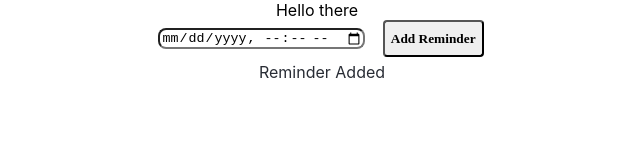
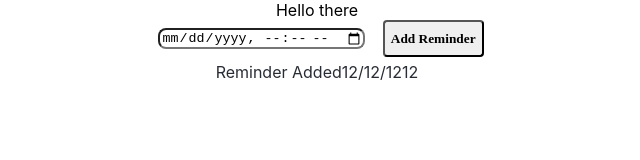
Before and after one commit to kapiljhajhria/reminder, a React (Create React App) app: page / in a window 1280 px wide. Both pictures are taken after a click on the button "Add Reminder". Shown: the top 160 px of the page, without its empty margins (323-963 px from the left). Built offline with nearby package versions, Linux system fonts and the light colour scheme.

Commit message:
get datetime value onChange and adding that to div

```diff
--- a/src/Input/index.js
+++ b/src/Input/index.js
@@ -1,14 +1,20 @@
 import React from "react";
 import './styles.css'
+import Timer from "../Timer";
 
 class GetInput extends React.Component {
     constructor(props) {
         super(props);
         this.state = {
+            datetime:"12/12/1212",
+
             divList: [
                 <div>Hello there</div>,
                 <div className={"all-el"}>
-                    <input className="datetimepicker" type="datetime-local" onChange=""/>
+                    <input className="datetimepicker" type="datetime-local" onChange={(newDateEvent)=>{
+                        this.setState({ datetime:newDateEvent.target.value});
+                    }}/>
+
                     <button className={"add-rem-btn"}
                             onClick={() => this.onBtnPress()}
                     >
@@ -16,13 +22,17 @@ class GetInput extends React.Component {
                     </button>
                 </div>
             ],
+
         }
     }
 
     onBtnPress() {
         let divListCopy = [].concat(this.state.divList);
         divListCopy.push(
-            <div className={"rem"}>Reminder Added</div>
+            <div className={"rem"}>Reminder Added <div>
+                <div>{this.state.datetime}</div>
+            </div></div>
+
         );
         return (
             this.setState({
--- a/src/Input/styles.css
+++ b/src/Input/styles.css
@@ -21,7 +21,7 @@
 .rem {
     height: 20px;
     justify-content: center;
-    width: 100%;
+    /*width: 100%;*/
     text-align: center;
     margin: 5px;
     color: #282c34;
--- /dev/null
+++ b/src/Timer/index.js
@@ -0,0 +1,16 @@
+import React from "react";
+import './styles.css'
+
+
+class Timer extends React.Component {
+
+    render() {
+        return (
+            <button className="button-square" onClick={() => this.props.squarePressed()}>
+                {this.props.value}
+            </button>
+        );
+    }
+}
+
+export default Timer;
```
Also changed, not shown: src/Timer/styles.css (added).
